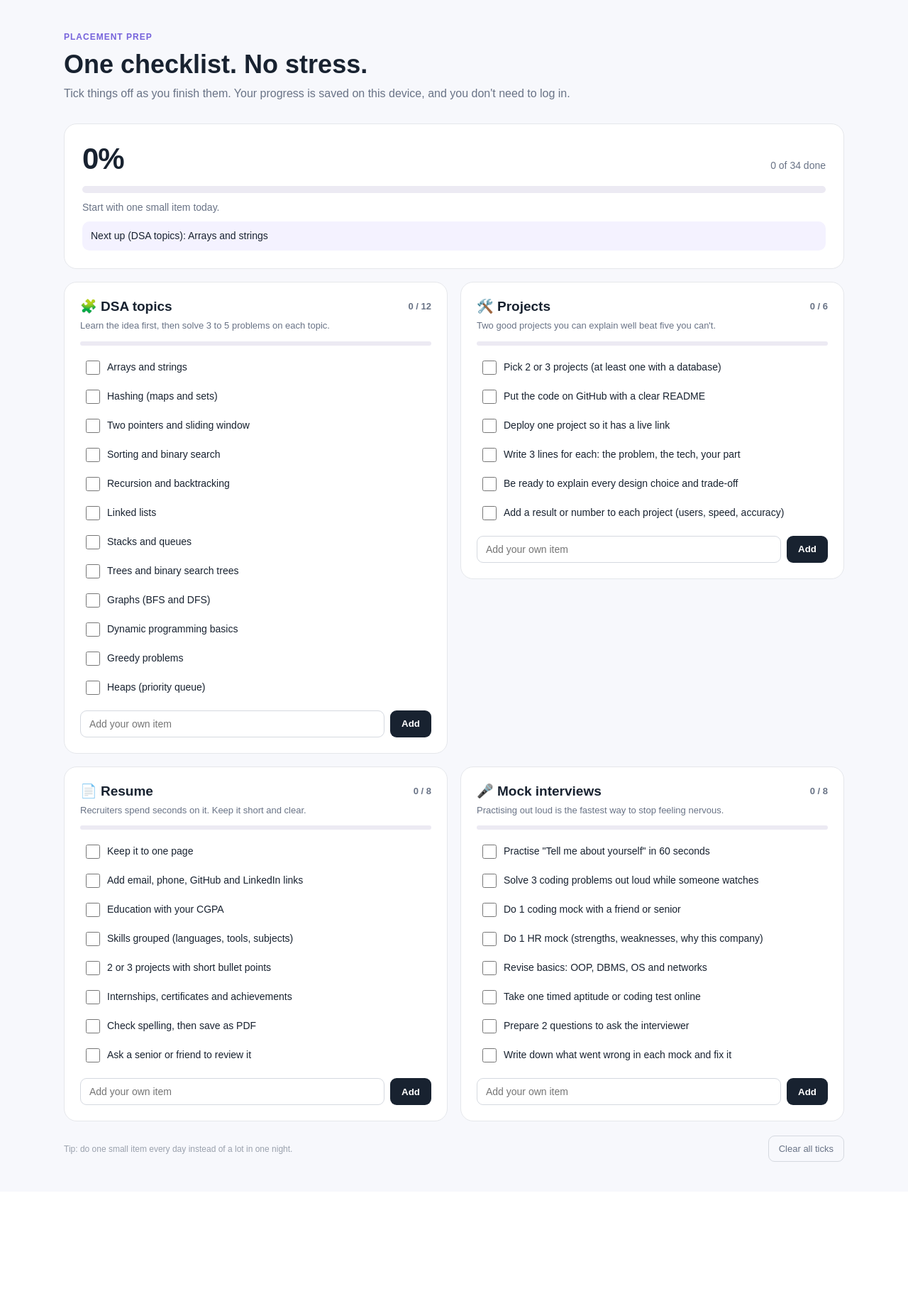
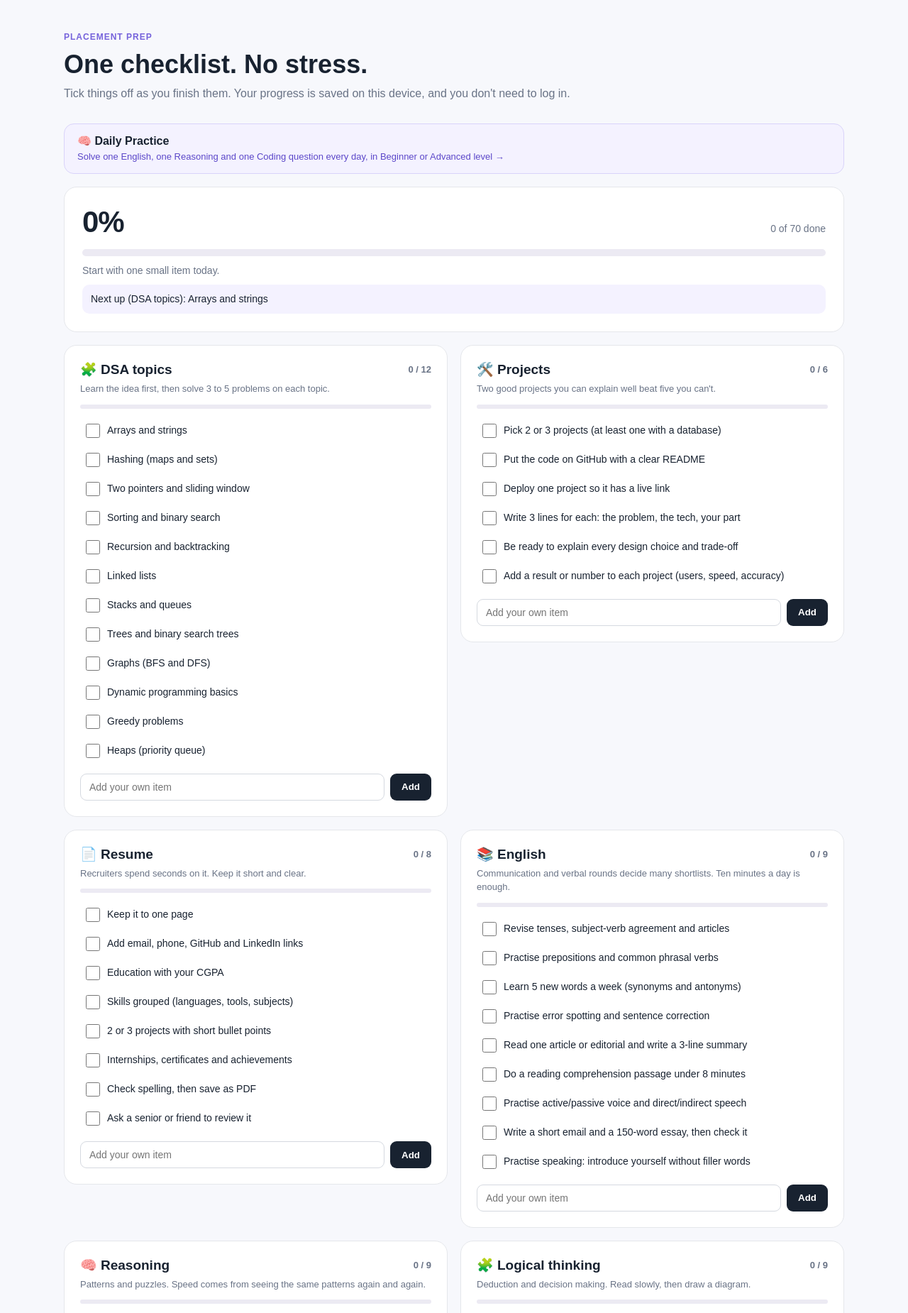
Before and after one commit to risasaragula/IARE-Companion, a Flask app: page /placement in a window 1280 px wide. Shown: the part 70-1920 px from the top of the page at 71% size. Before the commit the page ends 1707 px from the top, so only its background shows below. Run offline with Flask 3, Linux system fonts and the light colour scheme.

Commit message:
Updated homepage and placement page

```diff
--- a/templates/index.html
+++ b/templates/index.html
@@ -271,8 +271,9 @@
                         <span class="feature-number">05</span>
                         <h3>Placement Prep</h3>
                         <p>
-                            A simple checklist for DSA, projects, your resume
-                            and mock interviews, with a progress bar.
+                            A simple checklist for DSA, English, reasoning, logical
+                            thinking, mental maths, projects, resume and mock
+                            interviews, with a progress bar.
                         </p>
                     </div>
 
--- a/templates/placement.html
+++ b/templates/placement.html
@@ -16,6 +16,11 @@
         .heading small { color: #7562db; font-size: 12px; font-weight: 700; letter-spacing: 1px; }
         .heading h1 { font-size: 36px; margin: 10px 0 8px; }
         .heading p { color: #697386; line-height: 1.5; }
+
+        .daily-link { display: block; text-decoration: none; color: inherit; background: #f4f2ff; border: 1px solid #d9d3fa; border-radius: 14px; padding: 14px 18px; margin-bottom: 18px; }
+        .daily-link span { font-weight: 700; display: block; margin-bottom: 3px; }
+        .daily-link small { color: #5b47c9; font-size: 13px; line-height: 1.4; }
+        .daily-link:hover { border-color: #7562db; }
 
         /* Overall progress */
         .overall { background: white; border: 1px solid #e5e7eb; border-radius: 18px; padding: 25px; margin-bottom: 18px; }
@@ -75,6 +80,11 @@
         <h1>One checklist. No stress.</h1>
         <p>Tick things off as you finish them. Your progress is saved on this device, and you don't need to log in.</p>
     </div>
+
+    <a class="daily-link" href="/daily">
+        <span>🧠 Daily Practice</span>
+        <small>Solve one English, one Reasoning and one Coding question every day, in Beginner or Advanced level →</small>
+    </a>
 
     <div class="overall">
         <div class="overall-top">
@@ -142,6 +152,66 @@ const SECTIONS = [
             ["rs6", "Internships, certificates and achievements"],
             ["rs7", "Check spelling, then save as PDF"],
             ["rs8", "Ask a senior or friend to review it"]
+        ]
+    },
+    {
+        key: "english", icon: "📚", title: "English",
+        hint: "Communication and verbal rounds decide many shortlists. Ten minutes a day is enough.",
+        items: [
+            ["en1", "Revise tenses, subject-verb agreement and articles"],
+            ["en2", "Practise prepositions and common phrasal verbs"],
+            ["en3", "Learn 5 new words a week (synonyms and antonyms)"],
+            ["en4", "Practise error spotting and sentence correction"],
+            ["en5", "Read one article or editorial and write a 3-line summary"],
+            ["en6", "Do a reading comprehension passage under 8 minutes"],
+            ["en7", "Practise active/passive voice and direct/indirect speech"],
+            ["en8", "Write a short email and a 150-word essay, then check it"],
+            ["en9", "Practise speaking: introduce yourself without filler words"]
+        ]
+    },
+    {
+        key: "reasoning", icon: "🧠", title: "Reasoning",
+        hint: "Patterns and puzzles. Speed comes from seeing the same patterns again and again.",
+        items: [
+            ["rn1", "Number and letter series"],
+            ["rn2", "Coding-decoding"],
+            ["rn3", "Blood relations"],
+            ["rn4", "Directions and distances"],
+            ["rn5", "Ranking and ordering"],
+            ["rn6", "Seating arrangements (linear and circular)"],
+            ["rn7", "Calendar and clock problems"],
+            ["rn8", "Analogies and odd one out"],
+            ["rn9", "Puzzles with a table or grid"]
+        ]
+    },
+    {
+        key: "logical", icon: "🧩", title: "Logical thinking",
+        hint: "Deduction and decision making. Read slowly, then draw a diagram.",
+        items: [
+            ["lg1", "Syllogisms (use Venn diagrams)"],
+            ["lg2", "Statement and conclusion"],
+            ["lg3", "Statement and assumption"],
+            ["lg4", "Strong and weak arguments"],
+            ["lg5", "Course of action"],
+            ["lg6", "Cause and effect"],
+            ["lg7", "Truth-teller and liar puzzles"],
+            ["lg8", "Data sufficiency"],
+            ["lg9", "Venn diagram and set problems"]
+        ]
+    },
+    {
+        key: "mental", icon: "⚡", title: "Mental ability (quick maths)",
+        hint: "Do it in your head first. Fast, accurate arithmetic saves minutes in every test.",
+        items: [
+            ["mn1", "Tables up to 20 and squares up to 30"],
+            ["mn2", "Cubes up to 15 and common square roots"],
+            ["mn3", "Percentages, fractions and their decimal values"],
+            ["mn4", "Quick multiplication tricks (x5, x9, x11, x25)"],
+            ["mn5", "Ratio, proportion and averages"],
+            ["mn6", "Profit and loss, simple and compound interest"],
+            ["mn7", "Time and work, time speed and distance"],
+            ["mn8", "Permutations, combinations and probability basics"],
+            ["mn9", "Do 10 mental-maths questions with a 5-minute timer"]
         ]
     },
     {
```
